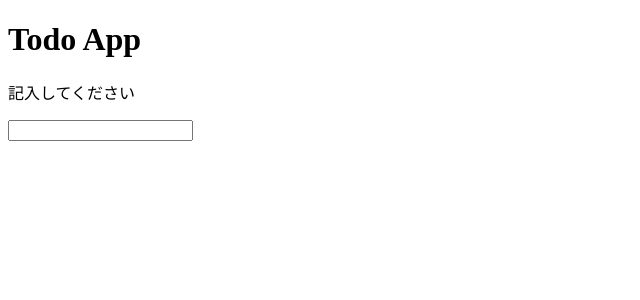
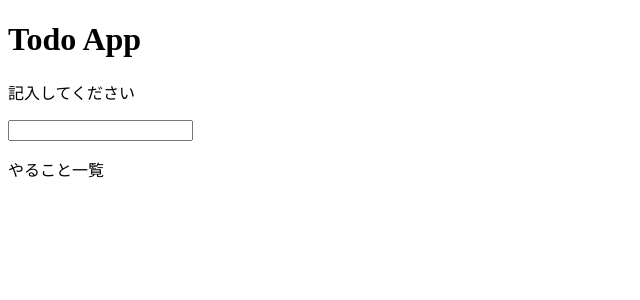
Before and after one commit to ke-suke0215/todoapp, a React (Create React App) app: page / in a window 1280 px wide. Shown: the top 300 px of the page, without its empty margins (0-640 px from the left). Built offline with nearby package versions, Linux system fonts and the light colour scheme.

Commit message:
fix App.js List.js

```diff
--- a/src/App.js
+++ b/src/App.js
@@ -35,6 +35,7 @@ const App = () => {
             <h1>Todo App</h1>
             <p>記入してください</p>
             <Form addTodo={addTodo} />
+            <p>やること一覧</p>
             <List todos={todos} deleteTodo={deleteTodo} />
         </>
     )
--- a/src/List.js
+++ b/src/List.js
@@ -8,7 +8,6 @@ const List = ({ todos, deleteTodo }) => {
                 todos.map((todo, index) => {
                     return (
                         <>
-                            <p>やることリスト</p>
                             <Item
                                 content={todo.content}
                                 key={todo.id}
```
